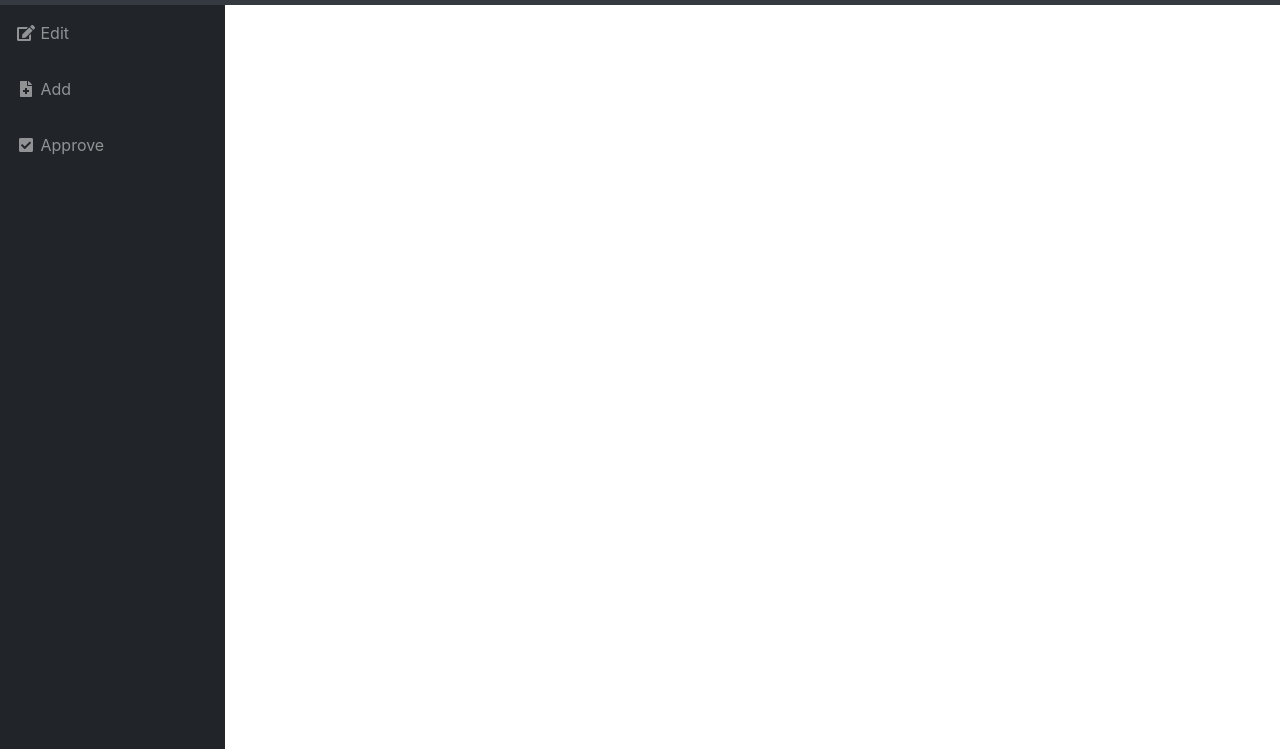
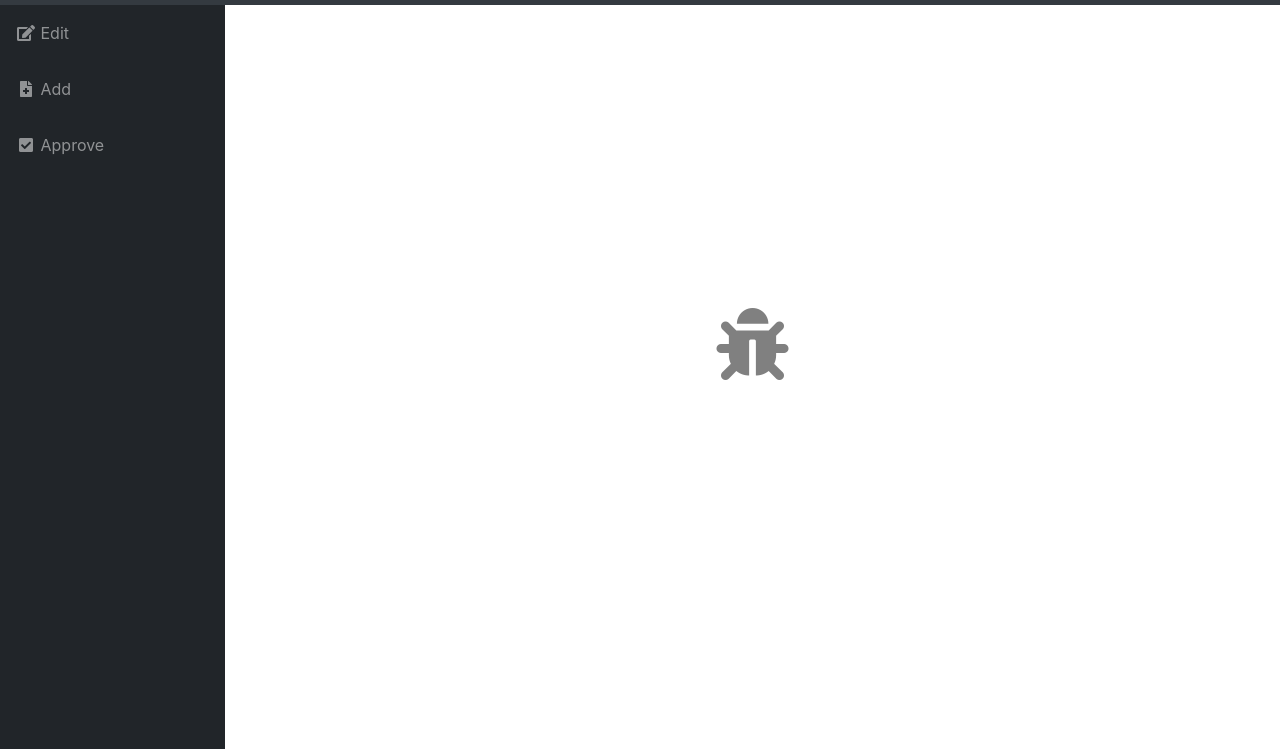
Before and after one commit to kr1spyK/COP4331C_Final_Project, a website with bundled scripts: page frontend/main.html in a window 1280 px wide. Shown: the part 51-800 px from the top of the page. Built offline with nearby package versions, Linux system fonts and the light colour scheme.

Commit message:
frontend: add bug logo to main page

```diff
--- a/frontend/main.html
+++ b/frontend/main.html
@@ -85,10 +85,14 @@
 
       <div id="content-wrapper">
 
-        <div class="container-fluid">
-
-
-
+        <div class="container-fluid h-100">
+          <div class="row align-items-center h-100">
+            <div class="mx-auto">
+              <span style="font-size: 4.5em; color: gray; text-align: center;">
+                <i class="fas fa-bug"></i>
+              </span>
+            </div>
+          </div>
         </div>
         <!-- /.container-fluid -->
 
```
